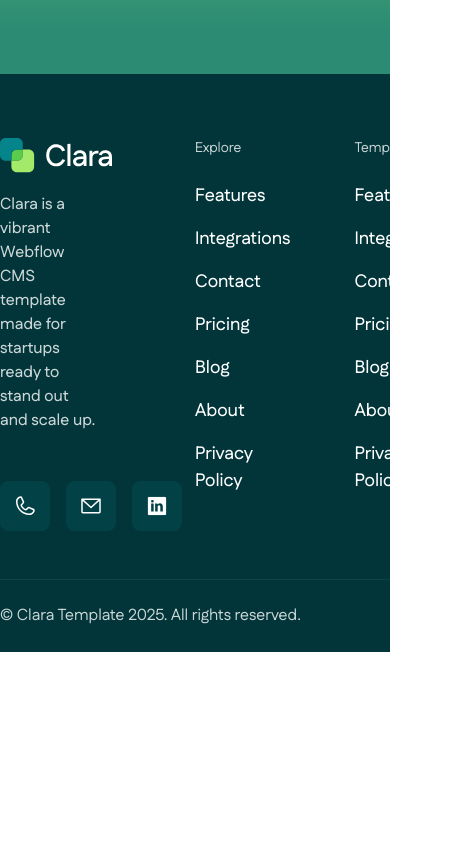
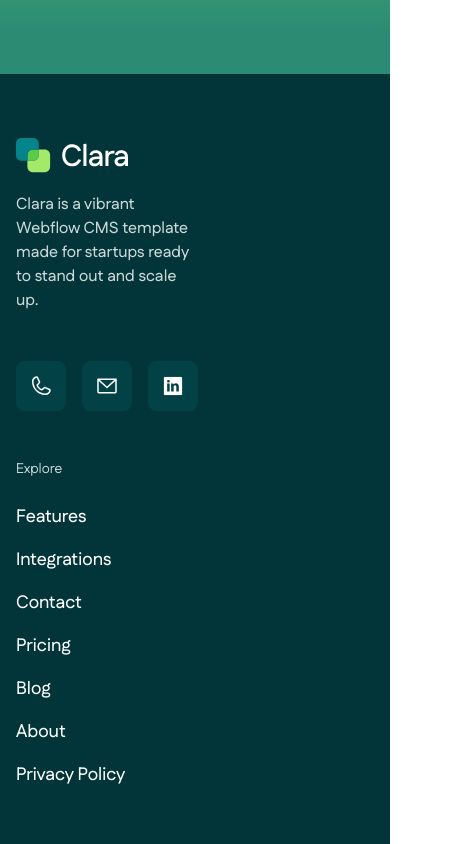
Before and after one commit to aliakbarnazemi22/clara, a React (Create React App) app: page / in a window 390 px wide. Shown: the part 9880-10724 px from the top of the page, 450 px wide, since content can reach past the window. Before the commit the page ends 10532 px from the top, so only its background shows below. Built offline with nearby package versions, Linux system fonts and the light colour scheme.

Commit message:
footer section - part 3

```diff
--- a/src/components/Footer.jsx
+++ b/src/components/Footer.jsx
@@ -17,9 +17,9 @@ function Footer() {
                 </p>
             </div>
             <div className="w-full h-auto bg-[#013539] pt-16 pb-6">
-                <div className="container mx-auto">
-                    <div className="flex justify-between">
-                        <div className="w-1/2">
+                <div className="container mx-auto px-4 md:px-0">
+                    <div className="flex lg:justify-between gap-12 lg:gap-0 lg:flex-row flex-col flex-wrap lg:flex-nowrap">
+                        <div className="w-full lg:w-1/2">
                             <img src="images/logo/logo2.svg" alt="" />
 
                             <p className='w-1/2 text-[#fffc] text-[1rem] font-medium mt-5'>
@@ -41,8 +41,8 @@ function Footer() {
                             </div>
                         </div>
                         <div className="w-1/2">
-                            <div className="flex items-center gap-16">
-                                <div className="w-1/2">
+                            <div className="flex flex-col md:flex-row items-center gap-16">
+                                <div className="md:w-1/2 w-full">
                                     <p className='text-[.875rem] text-[#fffc]'>
                                         Explore
                                     </p>
@@ -71,7 +71,7 @@ function Footer() {
                                         </a>
                                     </div>
                                 </div>
-                                <div className="w-1/2">
+                                <div className="md:w-1/2 w-full">
                                     <p className='text-[.875rem] text-[#fffc]'>
                                         Template
                                     </p>
@@ -103,8 +103,7 @@ function Footer() {
                             </div>
                         </div>
                     </div>
-                    <div className="w-full h-[1px] bg-[#7cdcfa14] mt-12">
-                    </div>
+                    <div className="w-full h-[1px] bg-[#7cdcfa14] mt-12"></div>
 
                     <div className='text-[1rem] text-[#fffc] mt-6'>
                         © Clara Template 2025. All rights reserved.
```
